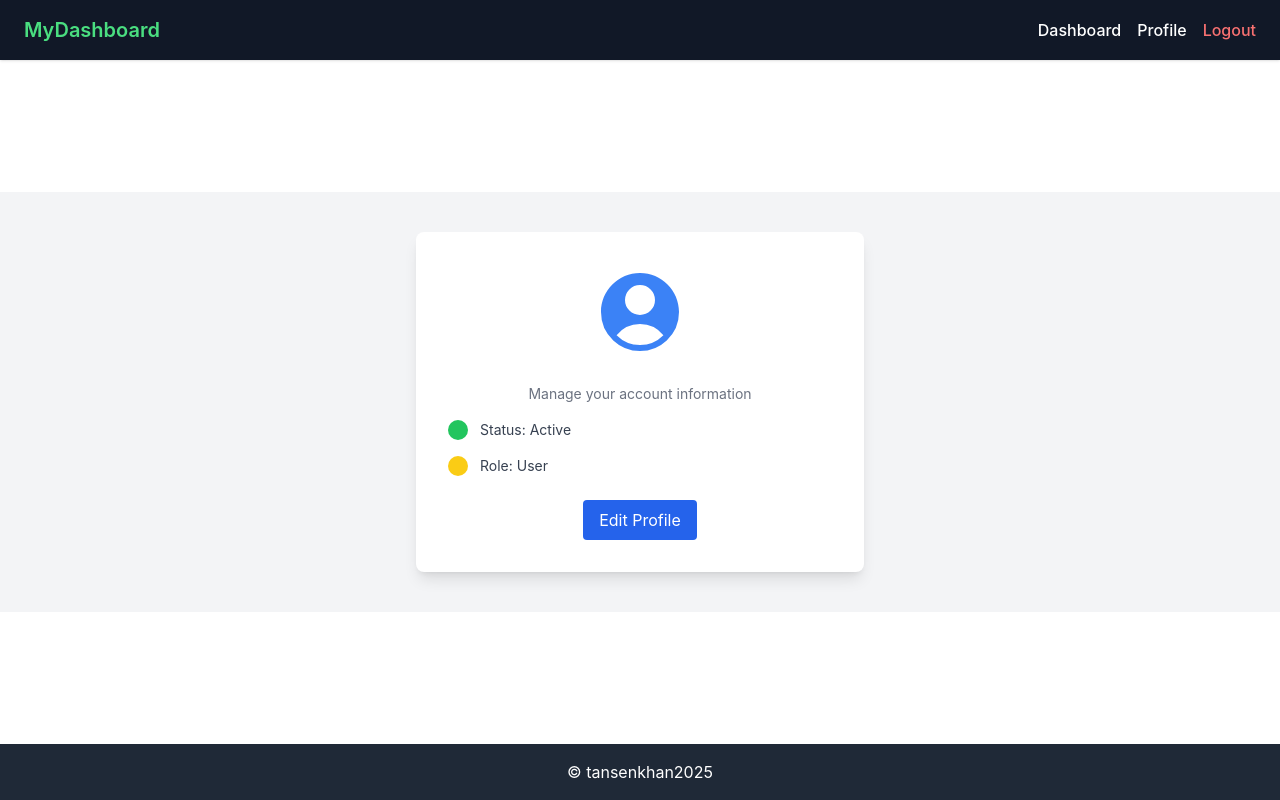
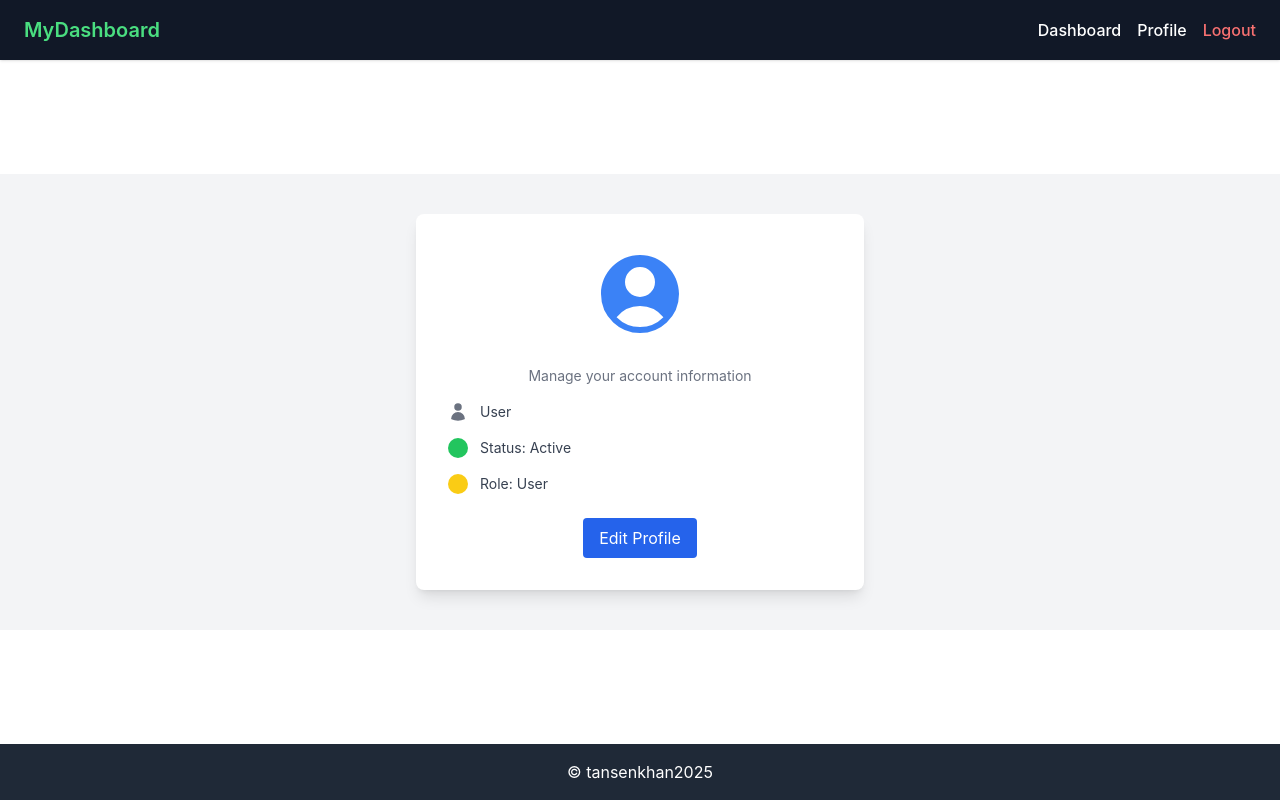
Before and after one commit to tansenkhan1990/react-cross-platform, a React (Create React App) app: page /profile in a window 1280 px wide. Built offline with nearby package versions, Linux system fonts and the light colour scheme; sample sign-in values are in the browser's storage.

Commit message:
add changes

```diff
--- a/src/pages/Profile.tsx
+++ b/src/pages/Profile.tsx
@@ -1,7 +1,7 @@
 import React from "react";
 import { useSelector } from "react-redux";
 import { RootState } from "../store";
-import { UserCircleIcon, EnvelopeIcon } from "@heroicons/react/24/solid";
+import { UserCircleIcon, UserIcon } from "@heroicons/react/24/solid";
 
 const Profile = () => {
   const user = useSelector((state: RootState) => state.auth.user);
@@ -25,6 +25,10 @@ const Profile = () => {
         </div>
 
         <div className="space-y-4">
+          <div className="flex items-center gap-3">
+            <UserIcon className="w-5 h-5 text-gray-500" />
+            <span className="text-gray-700 text-sm">User</span>
+          </div>
 
           <div className="flex items-center gap-3">
             <span className="w-5 h-5 rounded-full bg-green-500 inline-block"></span>
```
